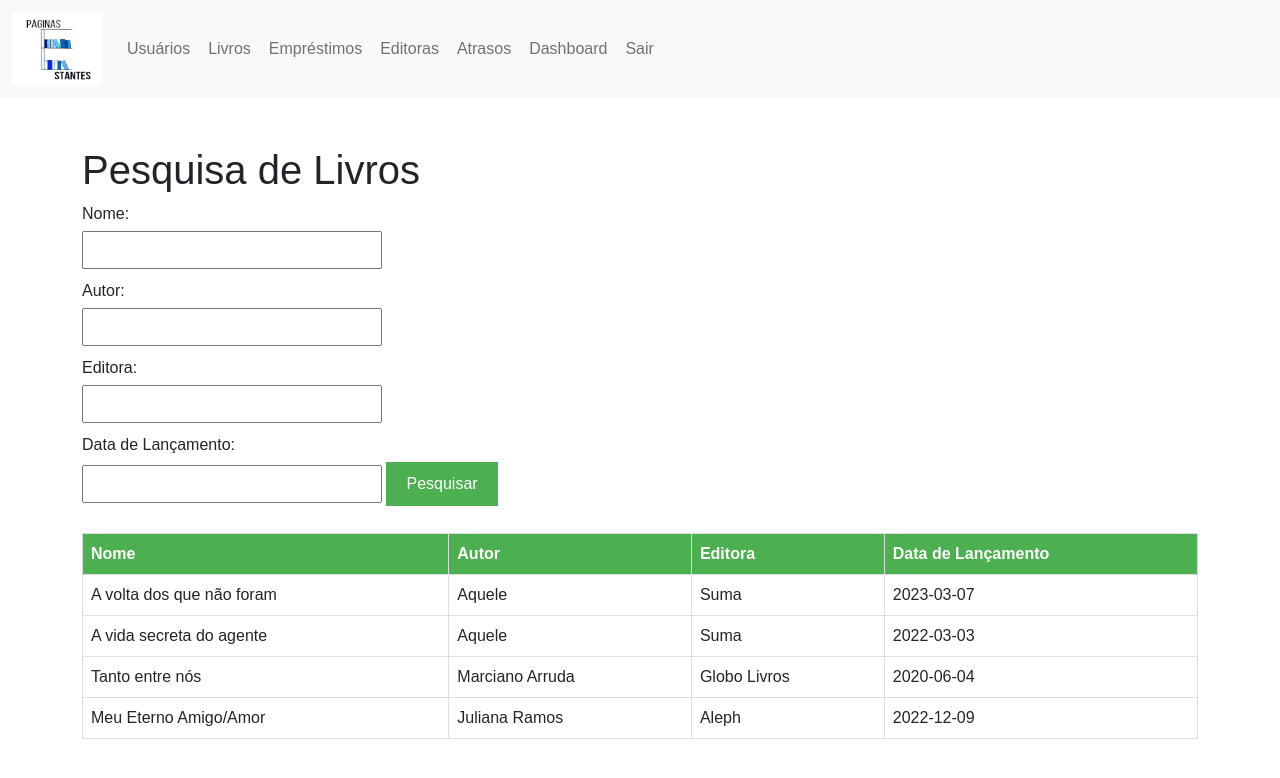
After one commit to PedroLucas3542/LocadoraLivros, a PHP site: page /pesquisarlivros.php in a window 1280 px wide. The commit adds this page. Shown: the top 778 px of the page. Run offline with PHP 8.4, Linux system fonts and the light colour scheme; data comes from the database, SQL or seed files in the repository.

Commit message:
Add files via upload

```diff
--- a/ProjetoWDA/atrasos.php
+++ b/ProjetoWDA/atrasos.php
@@ -13,9 +13,9 @@ if (!isset($_SESSION['loggedin']) || $_SESSION['loggedin'] !== true) {
 <html>
 <head>
 	<title>Lista de Atrasos</title>
-	<meta charset="utf-8">
-	<meta name="viewport" content="width=device-width, initial-scale=1.0">
-    <link rel="stylesheet" href="css/bootstrap.min.css">
+	<link rel="stylesheet" href="css/bootstrap.min.css">
+	<link rel="stylesheet" href="style.css">
+	<script src="js/bootstrap.bundle.min.js"></script>
 </head>
 <body>
 
--- a/ProjetoWDA/emprestimos.php
+++ b/ProjetoWDA/emprestimos.php
@@ -13,10 +13,9 @@ if (!isset($_SESSION['loggedin']) || $_SESSION['loggedin'] !== true) {
 <html>
 <head>
 	<title>Lista de Empréstimos</title>
-	<meta charset="utf-8">
-	<meta name="viewport" content="width=device-width, initial-scale=1.0">
-    <link rel="stylesheet" href="css/bootstrap.min.css">
+	<link rel="stylesheet" href="css/bootstrap.min.css">
 	<link rel="stylesheet" href="style.css">
+	<script src="js/bootstrap.bundle.min.js"></script>
 </head>
 <body>
 <nav class="navbar navbar-expand-lg bg-light">
--- a/ProjetoWDA/livros.php
+++ b/ProjetoWDA/livros.php
@@ -15,6 +15,7 @@ if (!isset($_SESSION['loggedin']) || $_SESSION['loggedin'] !== true) {
 	<title>Lista de Livros</title>
 	<link rel="stylesheet" href="css/bootstrap.min.css">
 	<link rel="stylesheet" href="style.css">
+	<script src="js/bootstrap.bundle.min.js"></script>
 </head>
 <body>
 <nav class="navbar navbar-expand-lg bg-light">
@@ -41,7 +42,7 @@ if (!isset($_SESSION['loggedin']) || $_SESSION['loggedin'] !== true) {
 	  <br><br>
 	<center><h1>Lista de Livros</h1></center><br><br>
 	<div class="container">
-	<a href="adicionarlivro.php"><button type="button" class="button-background-move">Adicionar Livro</button></a><br><br>
+	<a href="adicionarlivro.php"><button type="button" class="button-background-move">Adicionar Livro</button> - <a href="pesquisarlivros.php"><button type="button" class="button-background-move">Pesquisar Livro</button></a><br><br>
 	<table class="table table-warning table-striped">
 		<tr>
 			<th>ID</th>
@@ -70,7 +71,7 @@ if (!isset($_SESSION['loggedin']) || $_SESSION['loggedin'] !== true) {
 				echo "<td>".$row["editora"]."</td>";
 				echo "<td>".$row["data_lancamento"]."</td>";
 				echo "<td>".$row["estoque"]."</td>";
-				echo "<td><a href='emprestar.php?id=".$row["id"]."' class='btn btn-info'>Emprestar</a> | <a href='editarlivro.php?id=".$row["id"]."' class='btn btn-danger'>Editar</a></td>";
+				echo "<td><a href='emprestar.php?id=".$row["id"]."' class='btn btn-info'>Emprestar</a> | <a href='editarlivros.php?id=".$row["id"]."' class='btn btn-warning'>Editar</a> | <a href='excluirlivro.php?id=".$row["id"]."' class='btn btn-danger'>Excluir</a></td>";
 				echo "</tr>";
 			}
 
--- a/ProjetoWDA/pesquisa.php
+++ b/ProjetoWDA/pesquisa.php
@@ -14,6 +14,8 @@ if (!isset($_SESSION['loggedin']) || $_SESSION['loggedin'] !== true) {
 <head>
     <title>Pesquisar Empréstimos</title>
     <link rel="stylesheet" href="css/bootstrap.min.css">
+	<script src="js/bootstrap.bundle.min.js"></script>
+    <head>
     <style>
         body {
             font-family: Arial, sans-serif;
--- /dev/null
+++ b/ProjetoWDA/pesquisarlivros.php
@@ -0,0 +1,149 @@
+<!DOCTYPE html>
+<html>
+<head>
+    <link rel="stylesheet" href="css/bootstrap.min.css">
+	<script src="js/bootstrap.bundle.min.js"></script>
+    <meta charset="UTF-8">
+    <title>Pesquisa de Livros</title>
+    <style>
+        body {
+            font-family: Arial, sans-serif;
+        }
+        form {
+            margin-bottom: 20px;
+        }
+        label {
+            display: block;
+            margin-bottom: 5px;
+        }
+        input[type="text"] {
+            width: 300px;
+            padding: 5px;
+            margin-bottom: 10px;
+        }
+        input[type="submit"] {
+            padding: 10px 20px;
+            background-color: #4CAF50;
+            color: #fff;
+            border: none;
+            cursor: pointer;
+        }
+        table {
+            border-collapse: collapse;
+            width: 100%;
+        }
+        th, td {
+            border: 1px solid #ddd;
+            padding: 8px;
+            text-align: left;
+        }
+        th {
+            background-color: #4CAF50;
+            color: #fff;
+        }
+    </style>
+</head>
+<body>
+<nav class="navbar navbar-expand-lg bg-light">
+        <div class="container-fluid">
+		<a class="navbar-brand" href="#">
+      		<img src="logo.png" alt="Bootstrap" width="90" height="72">
+    	</a>
+          <button class="navbar-toggler" type="button" data-bs-toggle="collapse" data-bs-target="#navbarNavAltMarkup" aria-controls="navbarNavAltMarkup" aria-expanded="false" aria-label="Toggle navigation">
+            <span class="navbar-toggler-icon"></span>
+          </button>
+          <div class="collapse navbar-collapse" id="navbarNavAltMarkup">
+            <div class="navbar-nav">
+              <a class="nav-link btn btn-light" href="usuarios.php">Usuários</a>
+			  <a class="nav-link btn btn-light" href="livros.php">Livros</a>
+			  <a class="nav-link btn btn-light" href="emprestimos.php">Empréstimos</a>
+			  <a class="nav-link btn btn-light" href="editoras.php">Editoras</a>
+			  <a class="nav-link btn btn-light" href="atrasos.php">Atrasos</a>
+			  <a class="nav-link btn btn-light" href="dashboard.php" class="dashboard-button">Dashboard</a>
+			  <a class="nav-link btn btn-light" href="logout.php">Sair</a>
+            </div>
+          </div>
+        </div>
+      </nav><br><br>
+      <div class="container">
+    <h1>Pesquisa de Livros</h1>
+    <form method="GET" action="">
+        <label for="nome">Nome:</label>
+        <input type="text" name="nome" id="nome">
+
+        <label for="autor">Autor:</label>
+        <input type="text" name="autor" id="autor">
+
+        <label for="editora">Editora:</label>
+        <input type="text" name="editora" id="editora">
+
+        <label for="data_lancamento">Data de Lançamento:</label>
+        <input type="text" name="data_lancamento" id="data_lancamento">
+
+        <input type="submit" value="Pesquisar">
+    </form>
+
+    <?php
+    // Verifica se o formulário foi enviado
+    if ($_SERVER['REQUEST_METHOD'] === 'GET') {
+        // Obter os valores dos campos de pesquisa
+        $nome = $_GET['nome'] ?? '';
+        $autor = $_GET['autor'] ?? '';
+        $editora = $_GET['editora'] ?? '';
+        $dataLancamento = $_GET['data_lancamento'] ?? '';
+
+        // Construir a consulta SQL com base nos filtros de pesquisa
+        $query = "SELECT * FROM livros WHERE 1=1";
+
+        if (!empty($nome)) {
+            $query .= " AND nome LIKE '%$nome%'";
+        }
+
+        if (!empty($autor)) {
+            $query .= " AND autor LIKE '%$autor%'";
+        }
+
+        if (!empty($editora)) {
+            $query .= " AND editora LIKE '%$editora%'";
+        }
+
+        if (!empty($dataLancamento)) {
+            $query .= " AND data_lancamento = '$dataLancamento'";
+        }
+
+        // Executar a consulta SQL
+        // Substitua as informações de conexão com o banco de dados pelo seu próprio código de conexão
+        include 'conexao.php';
+        $result = mysqli_query($conn, $query);
+
+        // Exibir os resultados em uma tabela
+        if (mysqli_num_rows($result) > 0) {
+            echo "<table>
+                    <tr>
+                        <th>Nome</th>
+                        <th>Autor</th>
+                        <th>Editora</th>
+                        <th>Data de Lançamento</th>
+                    </tr>";
+
+            while ($row = mysqli_fetch_assoc($result)) {
+                echo "<tr>
+                        <td>" . $row['nome'] . "</td>
+                        <td>" . $row['autor'] . "</td>
+                        <td>" . $row['editora'] . "</td>
+                        <td>" . $row['data_lancamento'] . "</td>
+                    </tr>";
+            }
+
+            echo "</table>";
+        } else {
+            echo "Nenhum livro encontrado.";
+        }
+
+        // Fechar a conexão com o banco de dados
+        mysqli_close($conn);
+    }
+    ?>
+    </div>
+</body>
+</html>
```
Also changed, not shown: ProjetoWDA/dashboard.php (+27 -11 lines), ProjetoWDA/editarlivros.php (added, +100 -0 lines), ProjetoWDA/editoras.php (+3 -5 lines), ProjetoWDA/emprestar.php (+4 -12 lines), ProjetoWDA/excluir.php (+19 -8 lines), ProjetoWDA/excluirlivro.php (added, +41 -0 lines), ProjetoWDA/pesquisarusuario.php (added, +117 -0 lines), ProjetoWDA/usuarios.php (+6 -6 lines).
